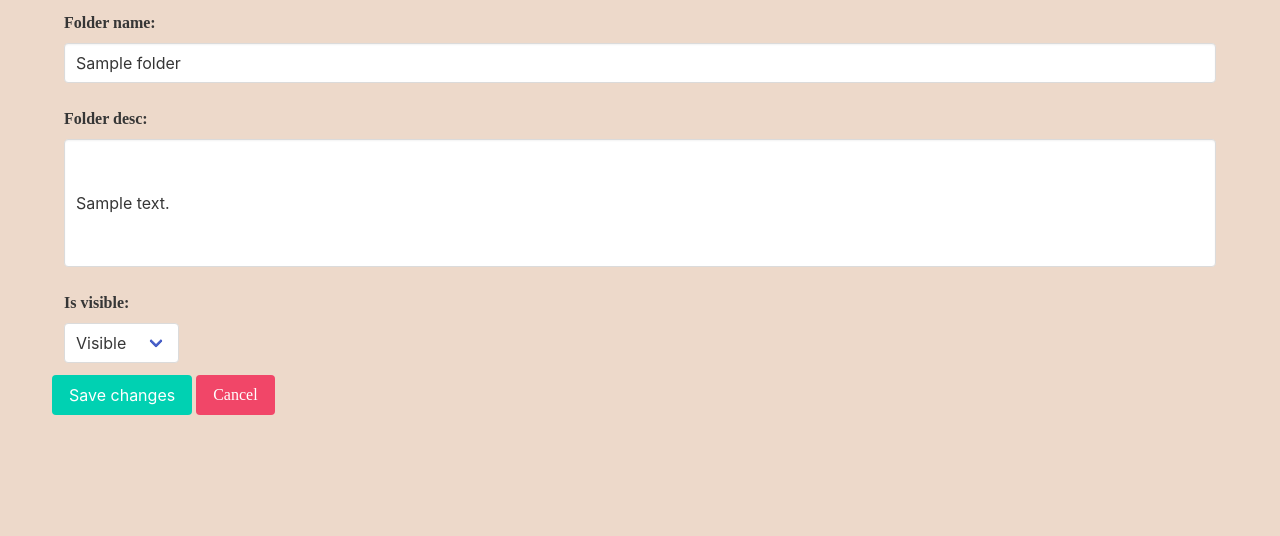
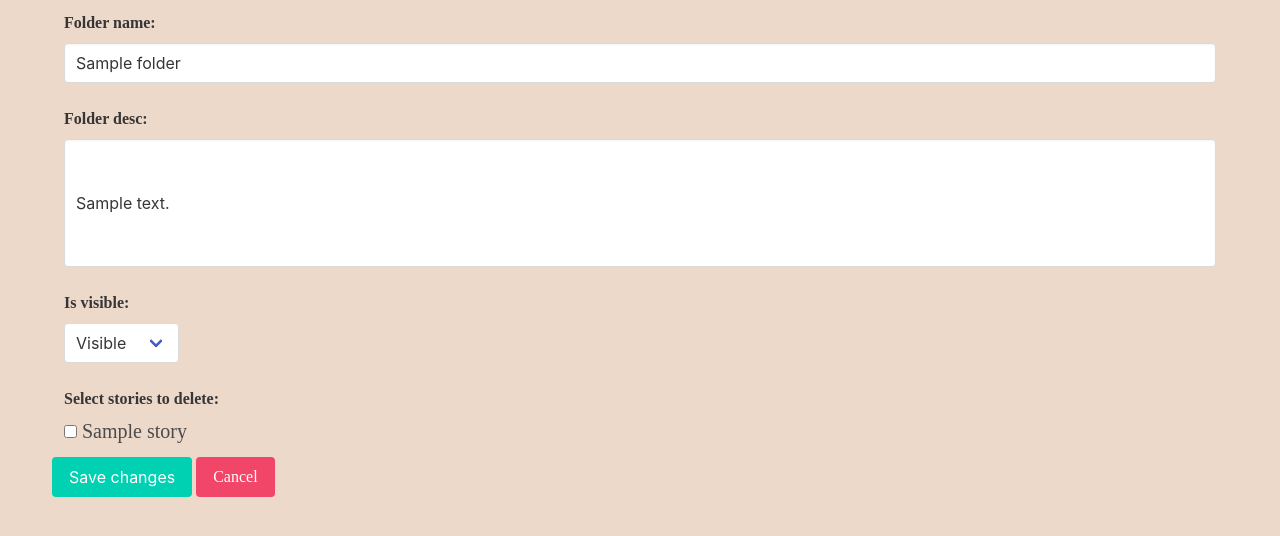
Before and after one commit to yashprakash13/honeysuckle-web, a Django app: page /profiles/folder/1/edit/ in a window 1280 px wide. Shown: the part 125-661 px from the top of the page. Run offline with Django 3.2, Linux system fonts and the light colour scheme; a user stored in the database is signed in; tables that the repository leaves empty hold one stand-in row (values such as "Sample post"); parts of the project's set-up code (start-up, migrations or seed data) failed here and were passed over; some libraries are stand-ins or nearby versions; some web fonts are replaced.

Commit message:
story delete from folder done.

```diff
--- a/hbeg/profiles/forms.py
+++ b/hbeg/profiles/forms.py
@@ -43,6 +43,20 @@ class FolderEditForm(ModelForm):
 
 
 
+class FolderStoryEditForm(forms.Form):
+    """ Form to delete stories from a folder
+    """
+    story_checkboxes = forms.MultipleChoiceField(
+        widget = forms.CheckboxSelectMultiple,
+    )
+    def __init__(self, *args, **kwargs):
+        story_list = kwargs.pop('stories_to_show', None)
+        super(FolderStoryEditForm, self).__init__(*args, **kwargs)
+        self.fields['story_checkboxes'] = forms.MultipleChoiceField(
+                                                widget=forms.CheckboxSelectMultiple(),
+                                                choices=story_list)
+
+
 class ContribStoryForm(ModelForm):
     """Form to Contribute new story to the database
     """
--- a/hbeg/profiles/templates/profiles/folder_edit.html
+++ b/hbeg/profiles/templates/profiles/folder_edit.html
@@ -36,12 +36,23 @@
         </div>
         <div class="column is-12">
             <div class="field">
-                 <label class="label">{{ form.is_visible.label_tag }}</label>
+                <label class="label">{{ form.is_visible.label_tag }}</label>
                 <div class="control">
                     <div class="select">
                         {{form.is_visible}}
                     </div>
                 </div>
+            </div>
+        </div>
+        <div class="column is-12">
+            <div class="field">
+                <label class="label">Select stories to delete:</label>
+                    {% for story in stories  %}
+                        <label class="checkbox is-size-5">
+                            <input type="checkbox" value="{{story.id}}" name="story_checkboxes">
+                            {{story.story_name}}
+                        </label>
+                    {% endfor %}
             </div>
         </div>
         <div class="field is-grouped">
--- a/hbeg/profiles/views.py
+++ b/hbeg/profiles/views.py
@@ -94,12 +94,29 @@ class FolderEditView(LoginRequiredMixin, View):
     """
     def get(self, request, folder_id):
         folder = Folder.objects.filter(created_by=request.user).get(pk=folder_id)
-        return render(request, 'profiles/folder_edit.html',
-                    {'form':FolderEditForm(instance=folder)})
+        stories = folder.story.all()
+        context = {
+            'form':FolderEditForm(instance=folder),
+            'stories': stories
+        }
+        return render(request, 'profiles/folder_edit.html', context)
 
     def post(self, request, folder_id):
         folder = Folder.objects.filter(created_by=request.user).get(pk=folder_id)
+        stories = folder.story.all()
+        # 'form' for regualar folder properties edit
         form = FolderEditForm(request.POST, instance=folder)
+        # 'form_story' for deleting stories in the folder
+        form_story = FolderStoryEditForm(request.POST, stories_to_show=stories)
+
+        # get stories selected to delete from folder
+        stories_selected = request.POST.getlist('story_checkboxes')
+        stories_selected = Story.objects.filter(pk__in=stories_selected)
+        # delete selected stories from folder one by one
+        for story in stories_selected:
+            folder.story.remove(story)
+
+        # save the regular form with title, description and visibility
         if form.is_valid():
             form.save()
             return redirect('profile')
```
